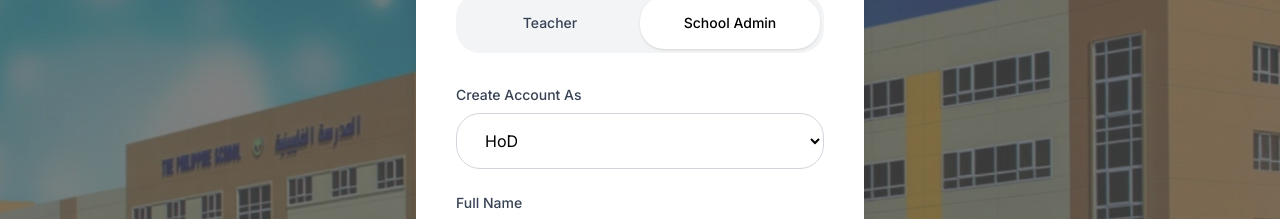
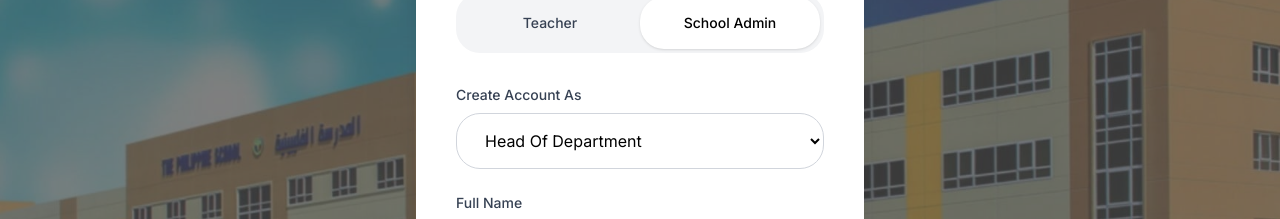
Before and after one commit to aemlsu/capstone-website, a Next.js app: page /signup in a window 1280 px wide. Both pictures are taken after a click on the button "School Admin". Shown: the part 376-595 px from the top of the page. Built offline with nearby package versions, Linux system fonts and the light colour scheme.

Commit message:
Update page.tsx

```diff
--- a/app/signup/page.tsx
+++ b/app/signup/page.tsx
@@ -103,8 +103,8 @@ export default function SignupPage() {
               onChange={(e) => setSubRole(e.target.value as 'hod' | 'hoc' | 'school_admin')}
               className="w-full border border-gray-300 rounded-3xl px-6 py-4 text-black focus:outline-none focus:border-blue-500"
             >
-              <option value="hod">HoD</option>
-              <option value="hoc">HoC</option>
+              <option value="hod">Head Of Department</option>
+              <option value="hoc">Head Of Cycle</option>
               <option value="school_admin">School Admin</option>
             </select>
           </div>
```
